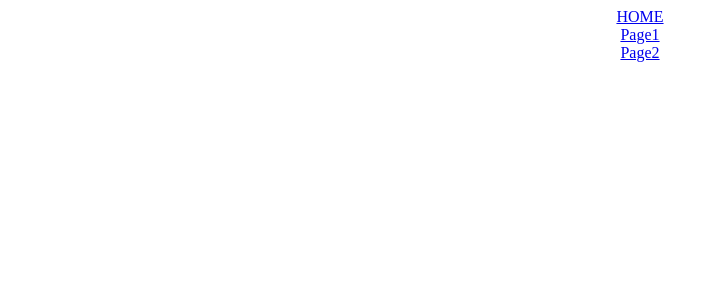
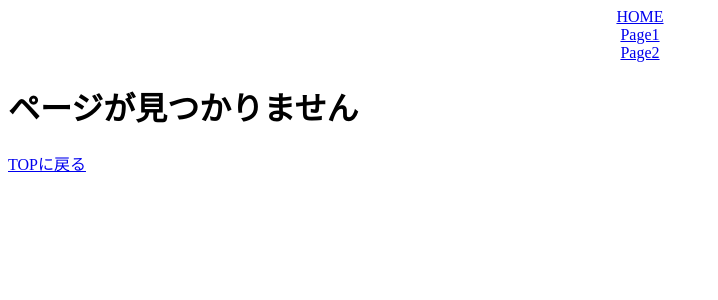
Before and after one commit to soar1219/react-router, a React (Create React App) app: page /1 in a window 1280 px wide. Shown: the top 300 px of the page, without its empty margins (0-718 px from the left). Built offline with nearby package versions, Linux system fonts and the light colour scheme.

Commit message:
404ページの設定

```diff
--- /dev/null
+++ b/src/Page404.jsx
@@ -0,0 +1,10 @@
+import { Link } from "react-router-dom"
+
+export const Page404 = () => {
+    return (
+        <>
+            <h1>ページが見つかりません</h1>
+            <Link　to="/">TOPに戻る</Link>
+        </>
+    )
+}
--- a/src/router/Router.jsx
+++ b/src/router/Router.jsx
@@ -2,6 +2,7 @@ import { Switch, Route } from "react-router-dom"
 import { Home } from "../Home"
 import { Page1Routes } from "./Page1Routes"
 import { Page2Routes } from "./Page2Routes"
+import { Page404 } from "../Page404"
 
 
 export const Router = () => {
@@ -35,7 +36,9 @@ export const Router = () => {
                    ))}
                 </Switch>
                 )} />
-
+                <Route path="*">
+                    <Page404 />
+                </Route>
             </Switch>
         </>
     )
```
